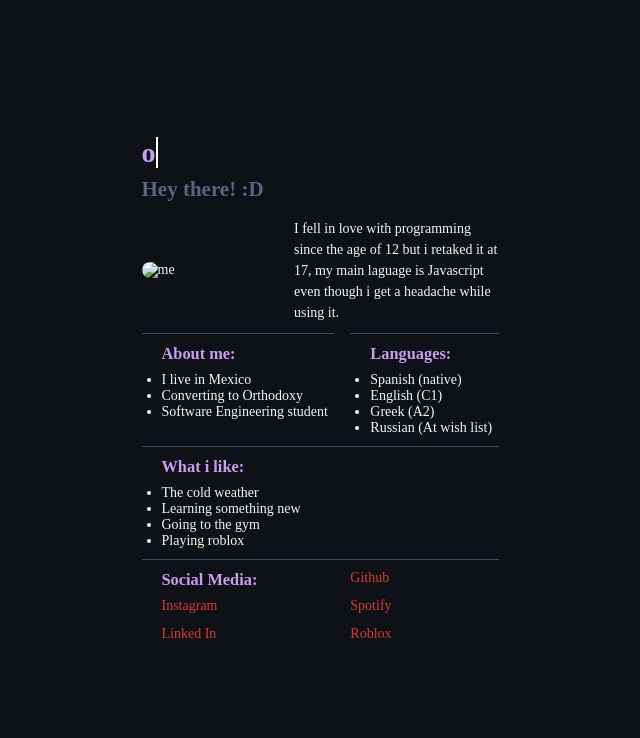
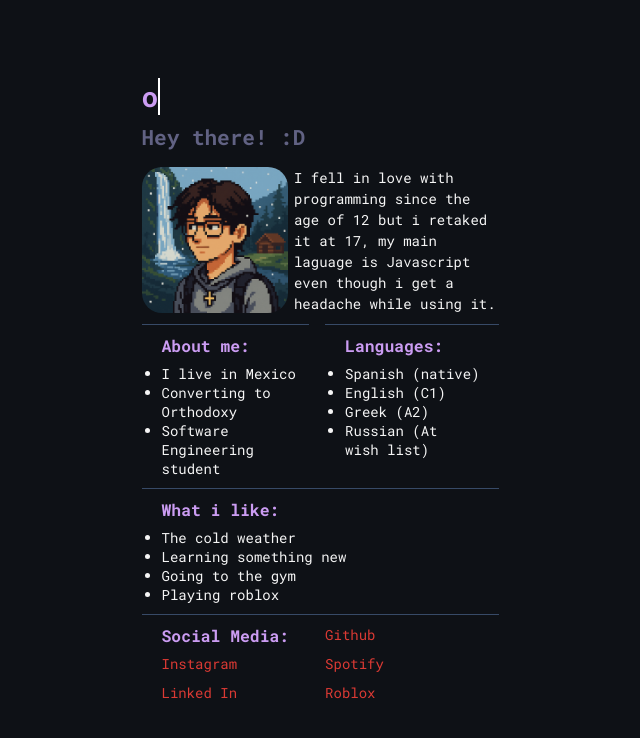
Before and after one commit to MoyyyL/cacawate.com, a plain HTML site: page index.html in a window 1280 px wide. Shown: the whole page, without its empty margins (320-960 px from the left). Drawn offline with Linux system fonts and the light colour scheme; the site is published under a folder, as on GitHub Pages, so addresses that start at the root find nothing.

Commit message:
segundo intento

```diff
--- a/index.html
+++ b/index.html
@@ -27,11 +27,11 @@
 
                 <div class="personal__foto-introduction">
                     <img
-                        src="/public/img/1200avatar.png"
+                        src="public/img/1200avatar.png"
                         srcset="
-                            /public/img/200avatar.png 200w,
-                            /public/img/480avatar.png 480w,
-                            /public/img/720avatar.png 720w
+                            public/img/200avatar.png 200w,
+                            public/img/480avatar.png 480w,
+                            public/img/720avatar.png 720w
                         "
                         sizes="(max-width: 400px) 200px,
                              (max-width: 600px) 480px,
--- a/styles.css
+++ b/styles.css
@@ -1,11 +1,11 @@
 @font-face {
     font-family: Fira_Sans;
-    src: url(/public/fonts/Fira_Sans/FiraSans-Medium.ttf);
+    src: url(public/fonts/Fira_Sans/FiraSans-Medium.ttf);
 }
 
 @font-face {
     font-family: Roboto_Mono;
-    src: url(/public/fonts/Roboto_Mono/RobotoMono-VariableFont_wght.ttf);
+    src: url(public/fonts/Roboto_Mono/RobotoMono-VariableFont_wght.ttf);
 }
 
 h1 {
```
